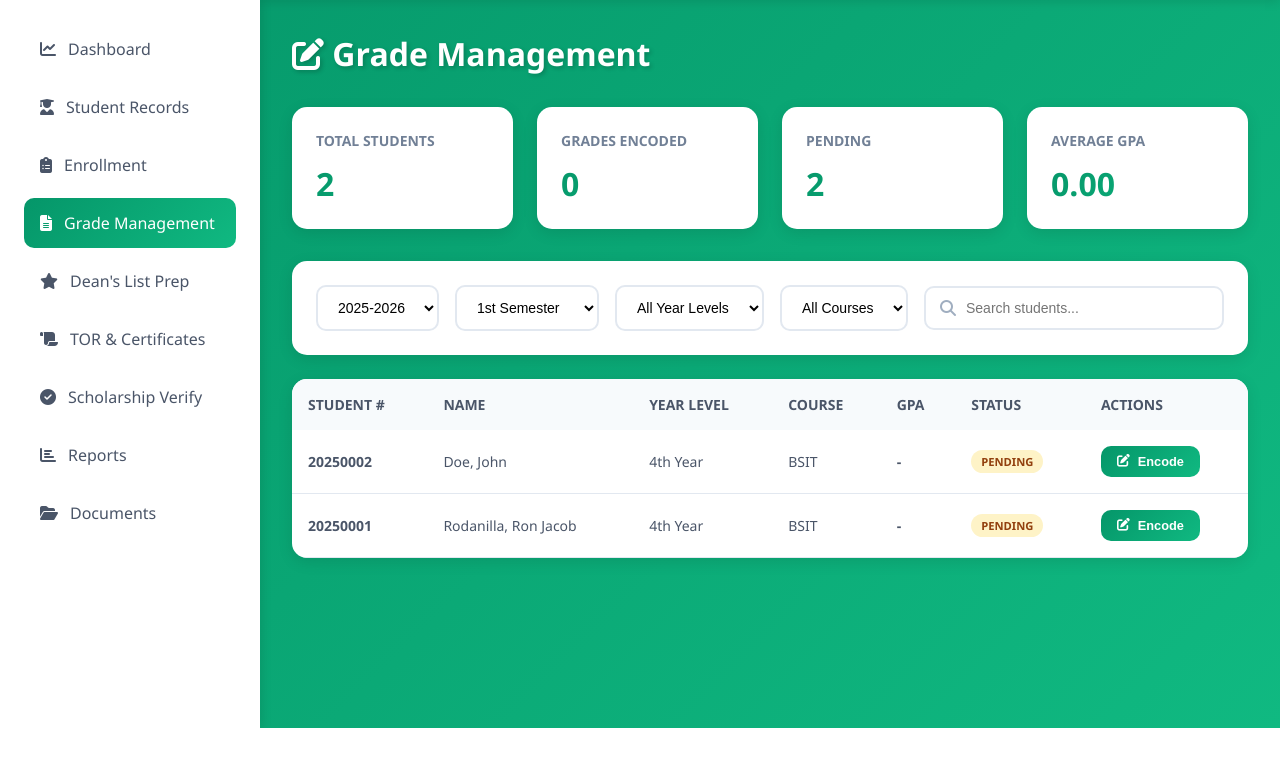
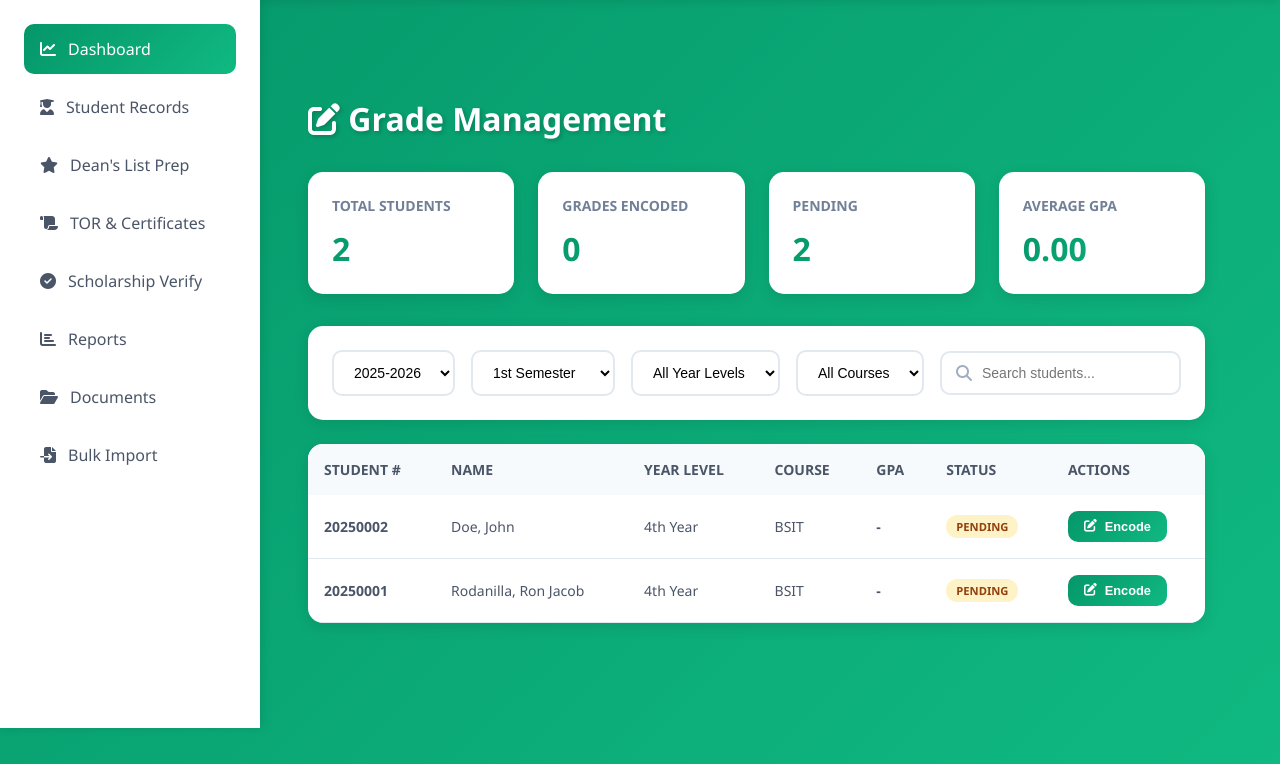
Before and after one commit to zyurcookie/DMS-SYSTEMS, a PHP site: page /registrar_grades.php in a window 1280 px wide. Shown: the part 72-836 px from the top of the page. Before the commit the page ends 800 px from the top, so only its background shows below. Run offline with PHP 8.4, Linux system fonts and the light colour scheme; a user stored in the database is signed in; data comes from the database, SQL or seed files in the repository.

Commit message:
Update registrar_grades.php

```diff
--- a/DMS-Systems/registrar_grades.php
+++ b/DMS-Systems/registrar_grades.php
@@ -304,21 +304,16 @@
     </div>
   </div>
 
-  <div class="container">
+ <div class="container">
     <aside class="sidebar">
       <nav>
-        <a href="registrar_dashboard.php" class="nav-item">
+        <a href="registrar_dashboard.php" class="nav-item active">
           <i class="fas fa-chart-line"></i> Dashboard
         </a>
         <a href="registrar_students.php" class="nav-item">
           <i class="fas fa-user-graduate"></i> Student Records
         </a>
-        <a href="registrar_enrollments.php" class="nav-item">
-          <i class="fas fa-clipboard-list"></i> Enrollment
-        </a>
-        <a href="registrar_grades.php" class="nav-item active">
-          <i class="fas fa-file-alt"></i> Grade Management
-        </a>
+
         <a href="registrar_deans_list.php" class="nav-item">
           <i class="fas fa-star"></i> Dean's List Prep
         </a>
@@ -334,6 +329,8 @@
         <a href="registrar_documents.php" class="nav-item">
           <i class="fas fa-folder-open"></i> Documents
         </a>
+        <a href="registrar_bulk_import.php" class="nav-item">
+          <i class="fas fa-file-import"></i> Bulk Import
       </nav>
     </aside>
 
```
